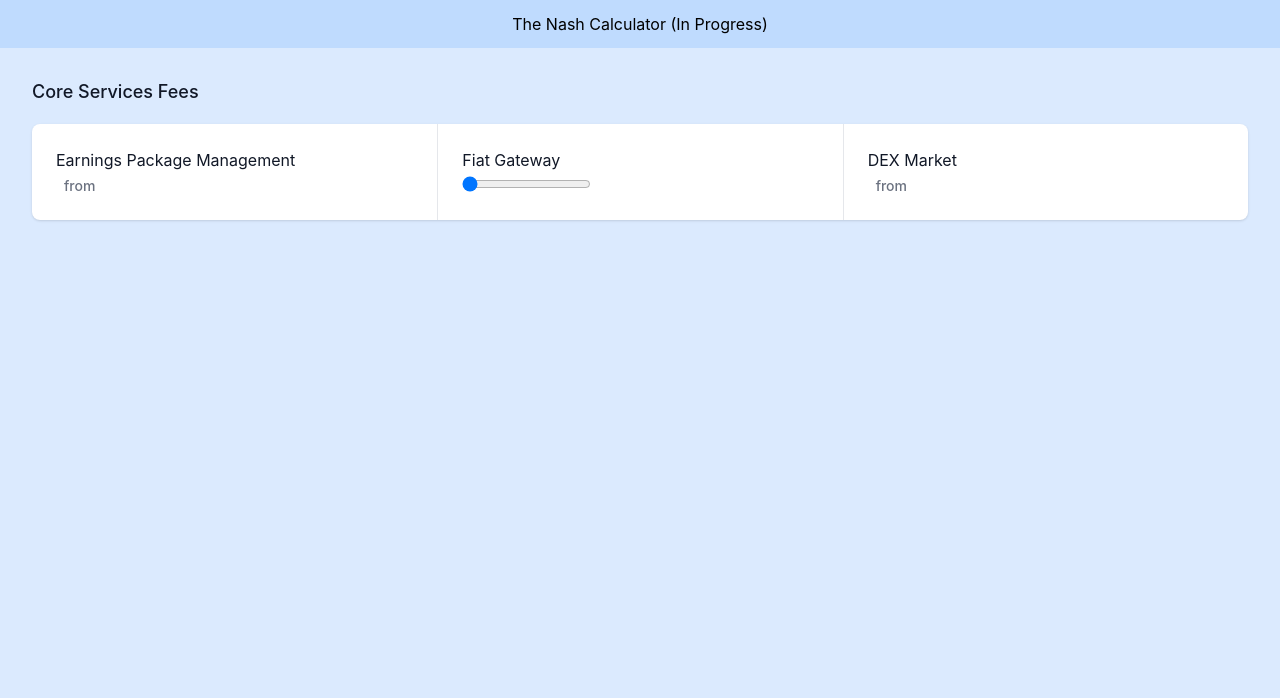
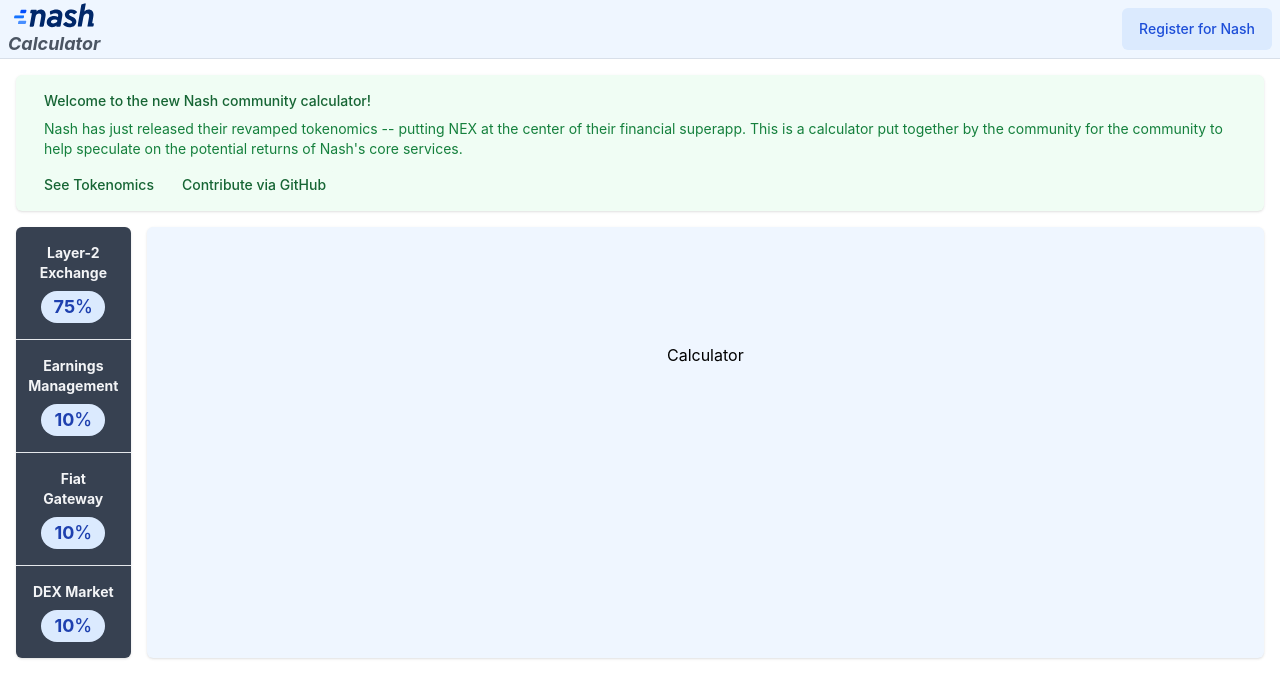
Before and after one commit to EricDotSmith/nashcalculator, a Next.js app: page / in a window 1280 px wide. Shown: the top 698 px of the page. Built offline with nearby package versions, Linux system fonts and the light colour scheme.

Commit message:
Developed initial app design

```diff
--- /dev/null
+++ b/components/CalculatorView.tsx
@@ -0,0 +1,11 @@
+const CalculatorView: React.FC = () => {
+	return (
+		<div className="w-full sm:w-full bg-blue-50 shadow overflow-hidden rounded-md">
+			<div className="h-64 w-full flex justify-center items-center">
+				Calculator
+			</div>
+		</div>
+	);
+};
+
+export default CalculatorView;
--- a/components/CoreServicesCard.tsx
+++ /dev/null
@@ -1,58 +0,0 @@
-import React, { useState } from "react";
-
-const CoreServicesCard: React.FC = () => {
-	const [sliderValue, setSliderValue] = useState<string>("0");
-	return (
-		<div className="m-4 sm:m-8">
-			<h3 className="text-lg leading-6 font-medium text-gray-900">
-				Core Services Fees
-			</h3>
-			<dl className="mt-5 grid grid-cols-1 rounded-lg bg-white overflow-hidden shadow divide-y divide-gray-200 md:grid-cols-3 md:divide-y-0 md:divide-x">
-				<div className="px-4 py-5 sm:p-6">
-					<dt className="text-base font-normal text-gray-900">
-						Earnings Package Management
-					</dt>
-					<dd className="mt-1 flex justify-between items-baseline md:block lg:flex">
-						<div className="flex items-baseline text-2xl font-semibold text-indigo-600">
-							<span className="ml-2 text-sm font-medium text-gray-500">
-								from
-							</span>
-						</div>
-					</dd>
-				</div>
-				<div className="px-4 py-5 sm:p-6">
-					<dt className="text-base font-normal text-gray-900">
-						Fiat Gateway
-					</dt>
-					<dd className="mt-1 flex justify-between items-baseline md:block lg:flex">
-						<div className="flex items-baseline text-2xl font-semibold">
-							<input
-								type="range"
-								max="100"
-								min="0"
-								value={sliderValue}
-								onChange={(e) =>
-									setSliderValue(e.target.value)
-								}
-							/>
-						</div>
-					</dd>
-				</div>
-				<div className="px-4 py-5 sm:p-6">
-					<dt className="text-base font-normal text-gray-900">
-						DEX Market
-					</dt>
-					<dd className="mt-1 flex justify-between items-baseline md:block lg:flex">
-						<div className="flex items-baseline text-2xl font-semibold text-indigo-600">
-							<span className="ml-2 text-sm font-medium text-gray-500">
-								from
-							</span>
-						</div>
-					</dd>
-				</div>
-			</dl>
-		</div>
-	);
-};
-
-export default CoreServicesCard;
--- a/components/Header.tsx
+++ b/components/Header.tsx
@@ -1,9 +1,25 @@
-import React from "react";
+import Image from "next/image";
 
 const Header: React.FC = () => {
 	return (
-		<div className="flex justify-center items-center w-full bg-blue-200 h-12">
-			The Nash Calculator (In Progress)
+		<div className="sticky flex flex-row justify-between top-0 z-40 w-full backdrop-blur flex-none transition-colors duration-500 lg:z-50 border-b border-gray-900/10 bg-blue-50 supports-backdrop-blur:bg-white/95">
+			<div className="flex flex-col items-center justify-center px-2 text-lg">
+				<Image
+					src="/nash-logo.svg"
+					alt="Nash Logo"
+					width={80}
+					height={30}
+				/>
+				<div className="font-bold text-gray-600 italic">
+					Calculator
+				</div>
+			</div>
+			<a
+				href="https://nashio.app.link/FCxunRYDZlb"
+				className="inline-flex items-center m-2 px-4 py-2 border border-transparent text-sm font-medium rounded-md text-blue-700 bg-blue-100 hover:bg-blue-200 focus:outline-none focus:ring-2 focus:ring-offset-2 focus:ring-blue-500"
+			>
+				Register for Nash
+			</a>
 		</div>
 	);
 };
--- /dev/null
+++ b/components/NashCoreServicesProportionalShareCard.tsx
@@ -0,0 +1,45 @@
+interface ShareListItemProps {
+	serviceName: string;
+	percentage: number;
+}
+
+const ShareListItem: React.FC<ShareListItemProps> = (props) => {
+	const { serviceName, percentage } = props;
+	return (
+		<li className="p-2 sm:p-4 w-full justify-between flex flex-col items-center space-y-2">
+			<div className="text-sm text-center sm:text-md text-gray-100 font-bold">
+				{serviceName}
+			</div>
+			<span className="w-12 sm:w-16 inline-flex justify-center items-center px-3 py-0.5 rounded-full text-sm font-medium bg-blue-100 text-blue-800">
+				<span className="text-md sm:text-lg font-bold">
+					{percentage}
+				</span>
+				<span className="text-md sm:text-lg">%</span>
+			</span>
+		</li>
+	);
+};
+
+const NashCoreServicesProportionalShareCard: React.FC = () => {
+	return (
+		<div className="w-full sm:w-32 bg-gray-700 shadow overflow-hidden rounded-md">
+			<ul
+				role="list"
+				className="flex flex-row sm:flex-col divide-x sm:divide-x-0 sm:divide-y divide-gray-200"
+			>
+				<ShareListItem
+					serviceName="Layer-2 Exchange"
+					percentage={75}
+				/>
+				<ShareListItem
+					serviceName="Earnings Management"
+					percentage={10}
+				/>
+				<ShareListItem serviceName="Fiat Gateway" percentage={10} />
+				<ShareListItem serviceName="DEX Market" percentage={10} />
+			</ul>
+		</div>
+	);
+};
+
+export default NashCoreServicesProportionalShareCard;
--- /dev/null
+++ b/components/WelcomeMessage.tsx
@@ -0,0 +1,42 @@
+const WelcomeMessage: React.FC = () => {
+	return (
+		<div className="rounded-md shadow bg-green-50 p-4 w-full">
+			<div className="flex">
+				<div className="flex-shrink-0"></div>
+				<div className="ml-3">
+					<h3 className="text-sm font-medium text-green-800">
+						Welcome to the new Nash community calculator!
+					</h3>
+					<div className="mt-2 text-sm text-green-700">
+						<p>
+							Nash has just released their revamped
+							tokenomics -- putting NEX at the center of
+							their financial superapp. This is a
+							calculator put together by the community for
+							the community to help speculate on the
+							potential returns of Nash's core services.
+						</p>
+					</div>
+					<div className="mt-4">
+						<div className="-mx-2 -my-1.5 flex">
+							<a
+								href="https://blog.nash.io/the-nex-token-and-the-nash-app/"
+								className="bg-green-50 px-2 py-1.5 rounded-md text-sm font-medium text-green-800 hover:bg-green-100 focus:outline-none focus:ring-2 focus:ring-offset-2 focus:ring-offset-green-50 focus:ring-green-600"
+							>
+								See Tokenomics
+							</a>
+							<a
+								href="https://github.com/erics112/nashcalculator"
+								className="ml-3 bg-green-50 px-2 py-1.5 rounded-md text-sm font-medium text-green-800 hover:bg-green-100 focus:outline-none focus:ring-2 focus:ring-offset-2 focus:ring-offset-green-50 focus:ring-green-600"
+							>
+								Contribute via GitHub
+							</a>
+						</div>
+					</div>
+				</div>
+			</div>
+		</div>
+	);
+};
+
+export default WelcomeMessage;
--- a/pages/index.tsx
+++ b/pages/index.tsx
@@ -1,13 +1,22 @@
 import type { NextPage } from "next";
-import CoreServicesCard from "../components/CoreServicesCard";
 import Header from "../components/Header";
+import WelcomeMessage from "../components/WelcomeMessage";
+import CalculatorView from "../components/CalculatorView";
+import NashCoreServicesProportionalShareCard from "../components/NashCoreServicesProportionalShareCard";
 
 const Home: NextPage = () => {
 	return (
-		<div className="w-screen h-screen bg-blue-100">
+		<>
 			<Header />
-			<CoreServicesCard />
-		</div>
+			<div className="m-4 space-y-4">
+				<WelcomeMessage />
+				<div className="flex flex-col sm:flex-row w-full space-y-4 sm:space-y-0 sm:space-x-4">
+					<NashCoreServicesProportionalShareCard />
+
+					<CalculatorView />
+				</div>
+			</div>
+		</>
 	);
 };
 
```
Also changed, not shown: public/nash-logo.svg (added).
